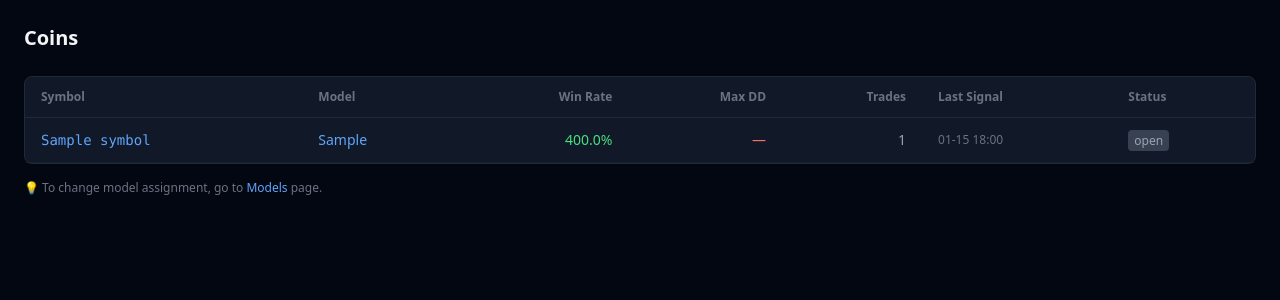
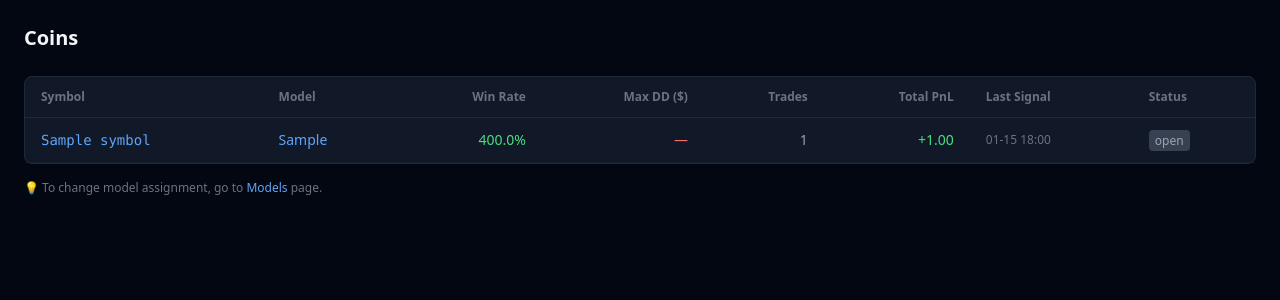
Before and after one commit to heathclif-cyber/swingtrade_v2, a Flask app: template app/templates/coins.html in a window 1280 px wide. Shown: the part 49-349 px from the top of the page. Run offline with Flask 3, Linux system fonts and the light colour scheme; the template is opened without the code that fills it: most values are stand-ins (such as "Sample title", 1, 10 or a date in 2020); some libraries are stand-ins or nearby versions.

Commit message:
feat: ganti sumber metrik coins.html dari ModelMeta ke PerformanceSummary
- coins.py: tambah LEFT JOIN ke PerformanceSummary (period='all') agar
  data paper trading real tersedia di halaman /coins
- coins.html: loop 4-tuple, Win Rate/Max DD/Trades/Total PnL sekarang
  bersumber dari PerformanceSummary (paper trading) bukan ModelMeta
  (backtest). Tambah kolom Total PnL. Header Max DD diubah ke Max DD ($)
  karena nilai disimpan dalam USDT bukan persen. Threshold WR hijau
  turun dari 70% ke 50% karena konteks paper trading.
- app/__init__.py: tukar urutan _ensure_model_variants → _update_model_meta
  agar baris ModelMeta baru langsung diisi data per-koin tanpa tunggu restart

Co-Authored-By: Claude Sonnet 4.6 <noreply@anthropic.com>

```diff
--- a/app/__init__.py
+++ b/app/__init__.py
@@ -65,8 +65,8 @@ def _init_extensions(app: Flask) -> None:
         if Coin.query.count() == 0:
             _auto_seed(app)
         else:
+            _ensure_model_variants(app)
             _update_model_meta(app)
-            _ensure_model_variants(app)
 
 
 def _register_blueprints(app: Flask) -> None:
--- a/app/templates/coins.html
+++ b/app/templates/coins.html
@@ -11,14 +11,15 @@
         <th class="px-4 py-3 text-left">Symbol</th>
         <th class="px-4 py-3 text-left">Model</th>
         <th class="px-4 py-3 text-right">Win Rate</th>
-        <th class="px-4 py-3 text-right">Max DD</th>
+        <th class="px-4 py-3 text-right">Max DD ($)</th>
         <th class="px-4 py-3 text-right">Trades</th>
+        <th class="px-4 py-3 text-right">Total PnL</th>
         <th class="px-4 py-3 text-left">Last Signal</th>
         <th class="px-4 py-3 text-left">Status</th>
       </tr>
     </thead>
     <tbody>
-      {% for coin, meta, sel in rows %}
+      {% for coin, meta, sel, perf in rows %}
       <tr class="border-b border-gray-800/50 hover:bg-gray-800/30">
         <td class="px-4 py-3">
           <a href="/coins/{{ coin.symbol }}" class="text-blue-400 hover:underline font-mono font-medium">
@@ -33,17 +34,24 @@
           {% endif %}
         </td>
         <td class="px-4 py-3 text-right">
-          {% if meta and meta.win_rate %}
-            <span class="{% if meta.win_rate >= 0.7 %}text-green-400{% else %}text-yellow-400{% endif %}">
-              {{ '%.1f' | format(meta.win_rate * 100) }}%
+          {% if perf and perf.win_rate %}
+            <span class="{% if perf.win_rate >= 0.5 %}text-green-400{% else %}text-yellow-400{% endif %}">
+              {{ '%.1f' | format(perf.win_rate * 100) }}%
             </span>
           {% else %}—{% endif %}
         </td>
         <td class="px-4 py-3 text-right text-red-400">
-          {% if meta and meta.max_drawdown %}{{ '%.1f' | format(meta.max_drawdown * 100) }}%{% else %}—{% endif %}
+          {% if perf and perf.max_drawdown %}{{ '%.2f' | format(perf.max_drawdown) }}{% else %}—{% endif %}
         </td>
         <td class="px-4 py-3 text-right text-gray-400">
-          {{ meta.total_trades if meta and meta.total_trades else '—' }}
+          {{ perf.total_trades if perf and perf.total_trades else '—' }}
+        </td>
+        <td class="px-4 py-3 text-right">
+          {% if perf and perf.total_pnl is not none %}
+            <span class="{% if perf.total_pnl >= 0 %}text-green-400{% else %}text-red-400{% endif %}">
+              {{ '%+.2f' | format(perf.total_pnl) }}
+            </span>
+          {% else %}—{% endif %}
         </td>
         <td class="px-4 py-3 text-xs text-gray-500">
           {{ coin.last_signal_at | wita_fmt('%m-%d %H:%M') }}
```
Also changed, not shown: app/api/coins.py (+8 -2 lines).
